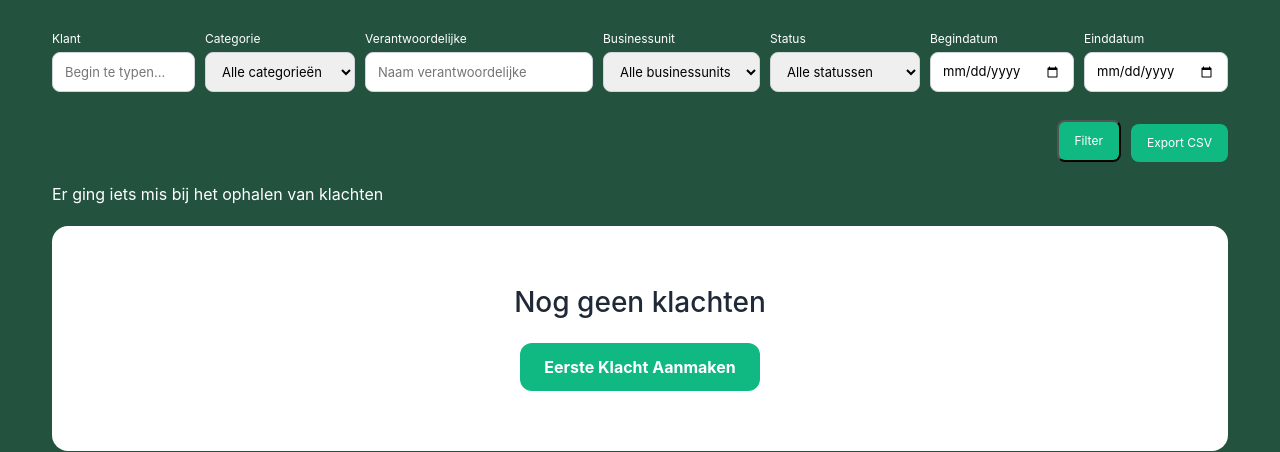
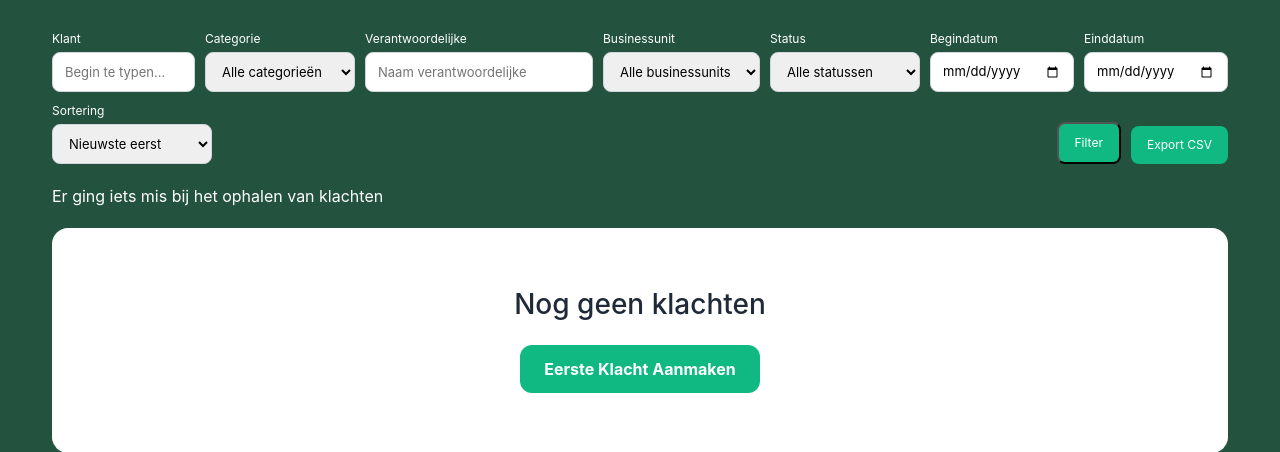
Before and after one commit to A-D-DBS-application/web-application-2025-group-10, a Flask app: page /user/klachten in a window 1280 px wide. Shown: the part 68-520 px from the top of the page. Run offline with Flask 3, Linux system fonts and the light colour scheme; the visitor is signed in with stand-in values (Sample User, id 1); data that the repository does not hold is empty.

Commit message:
Fix sortering oudste/nieuwste eerst op datum

```diff
--- a/app/routes.py
+++ b/app/routes.py
@@ -448,6 +448,7 @@
         return redirect(url_for('main.login'))
 
     role = normalized_role()
+    sort_order = request.args.get('sort_order', 'nieuwste')
     try:
         # helper om missende kolom uit Supabase foutboodschap te halen
         def parse_missing_column(errmsg):
@@ -459,7 +460,9 @@
         klachten_raw = []
         # Try to select with relational joins so fewer server calls are required (incl. verantwoordelijke en businessunit naam)
         try:
-            query = supabase.table("klacht").select("*, klant:klant_id(klantnaam), categorie:probleemcategorie(type), verantwoordelijke:verantwoordelijke_id(naam), businessunit_ref:businessunit_id(naam)").order("datum_melding", {"ascending": False})
+            sort_ascending = True if sort_order == 'oudste' else False  # standaard: nieuwste eerst (desc)
+
+            query = supabase.table("klacht").select("*, klant:klant_id(klantnaam), categorie:probleemcategorie(type), verantwoordelijke:verantwoordelijke_id(naam), businessunit_ref:businessunit_id(naam)").order("datum_melding", {"ascending": sort_ascending})
             # if User: only their own klachten
             if role == 'User':
                 user_id_int = safe_int(session['user_id'])
@@ -550,6 +553,9 @@
         date_to = request.args.get('date_to')
         businessunit_filter = (request.args.get('businessunit') or '').strip()
         verantwoordelijke_naam = (request.args.get('verantwoordelijke_naam') or request.args.get('vertegenwoordiger_naam') or '').strip()
+        filters_applied = any([
+            klant_id, klant_naam, categorie_id, status, date_from, date_to, businessunit_filter, verantwoordelijke_naam
+        ])
 
         if klant_id:
             klachten = [k for k in klachten if str(k.get('klant_id')) == str(klant_id)]
@@ -584,15 +590,20 @@
         if businessunit_filter and role != 'Key user':
             klachten = [k for k in klachten if get_bu_value(k) == businessunit_filter.strip()]
 
-        # Als er niets terugkomt, probeer nog één keer een kale select zonder filters
-        if not klachten:
+        # Sorteer na het toepassen van filters op datum_melding; default nieuwste eerst.
+        def to_date(val):
             try:
-                resp_all = supabase.table("klacht").select("*").execute()
-                check_supabase_response(resp_all, "fallback: fetch all klachten on empty result")
-                klachten = resp_all.data if resp_all.data else []
-            except Exception as e_all:
-                print(f"Warning: fallback all complaints failed: {e_all}")
-                klachten = []
+                return datetime.fromisoformat(str(val)[:10])
+            except Exception:
+                return datetime.min
+
+        klachten = sorted(
+            klachten,
+            key=lambda k: to_date(k.get('datum_melding')),
+            reverse=(sort_order != 'oudste')
+        )
+
+        # Geen fallback naar alle klachten; leeg resultaat betekent geen matches voor de huidige filters.
 
         # categorieen for filter options (simple select)
         categorieen_resp = supabase.table("probleemcategorie").select("categorie_id, type").execute()
@@ -619,13 +630,15 @@
                                categorieen=categorieen,
                                klanten=klanten,
                                businessunits=businessunits_used,
-                               vertegenwoordigers=reps_for_filter)
+                               vertegenwoordigers=reps_for_filter,
+                               filters_applied=filters_applied,
+                               sort_order=sort_order)
     except Exception as e:
         print(f"Exception in user_klachten: {e}")
         traceback.print_exc()
         flash('Er ging iets mis bij het ophalen van klachten', 'error')
         # Return with empty lists so template can still render
-        return render_template('user_klachten.html', klachten=[], categorieen=[], klanten=[], vertegenwoordigers=[])
+        return render_template('user_klachten.html', klachten=[], categorieen=[], klanten=[], vertegenwoordigers=[], filters_applied=False, sort_order=request.args.get('sort_order', 'nieuwste'))
 
 
 @main.route('/user/klacht/<int:klacht_id>/details')
--- a/app/templates/user_klachten.html
+++ b/app/templates/user_klachten.html
@@ -71,6 +71,13 @@
         <div class="filter-field" style="min-width:140px;">
             <label for="date_to">Einddatum</label>
             <input type="date" id="date_to" name="date_to" value="{{ request.args.get('date_to') or '' }}">
+        </div>
+        <div class="filter-field" style="min-width:160px;">
+            <label for="sort_order">Sortering</label>
+            <select id="sort_order" name="sort_order">
+                <option value="nieuwste" {% if (request.args.get('sort_order') or sort_order or 'nieuwste') == 'nieuwste' %}selected{% endif %}>Nieuwste eerst</option>
+                <option value="oudste" {% if (request.args.get('sort_order') or sort_order or 'nieuwste') == 'oudste' %}selected{% endif %}>Oudste eerst</option>
+            </select>
         </div>
         <div class="filter-field compact-btn" style="min-width:auto; margin-left:auto;">
             <button type="submit" class="action-link" style="padding:10px 16px; white-space:nowrap;">Filter</button>
@@ -150,6 +157,10 @@
                 {% endfor %}
             </tbody>
         </table>
+    {% elif filters_applied %}
+        <div class="no-klachten">
+            <h3>Geen klachten gevonden voor deze filter</h3>
+        </div>
     {% else %}
         <div class="no-klachten">
             <h3>Nog geen klachten</h3>
```
Also changed, not shown: app/templates/klacht_aanmaken.html (+15 -15 lines).
